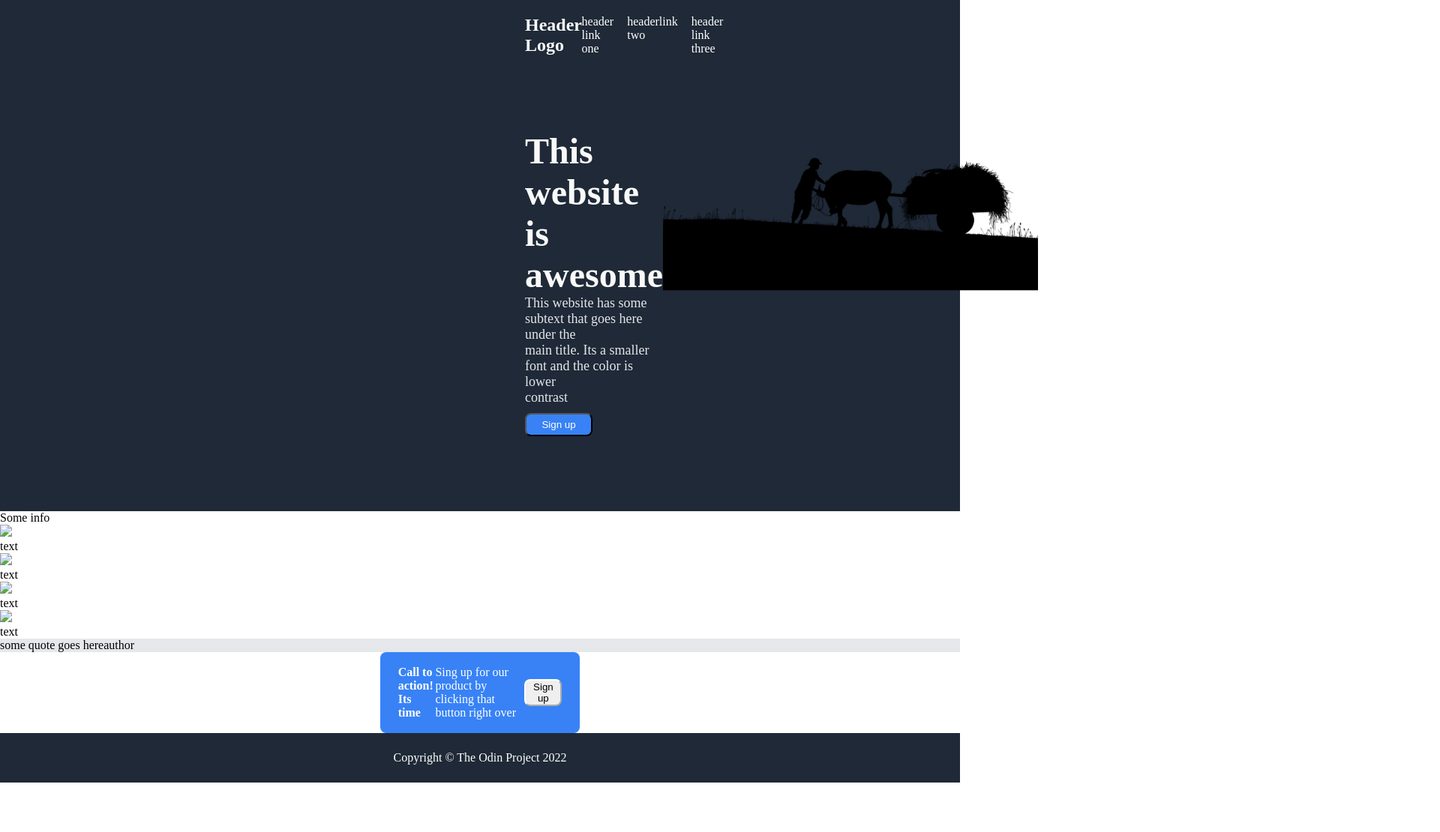
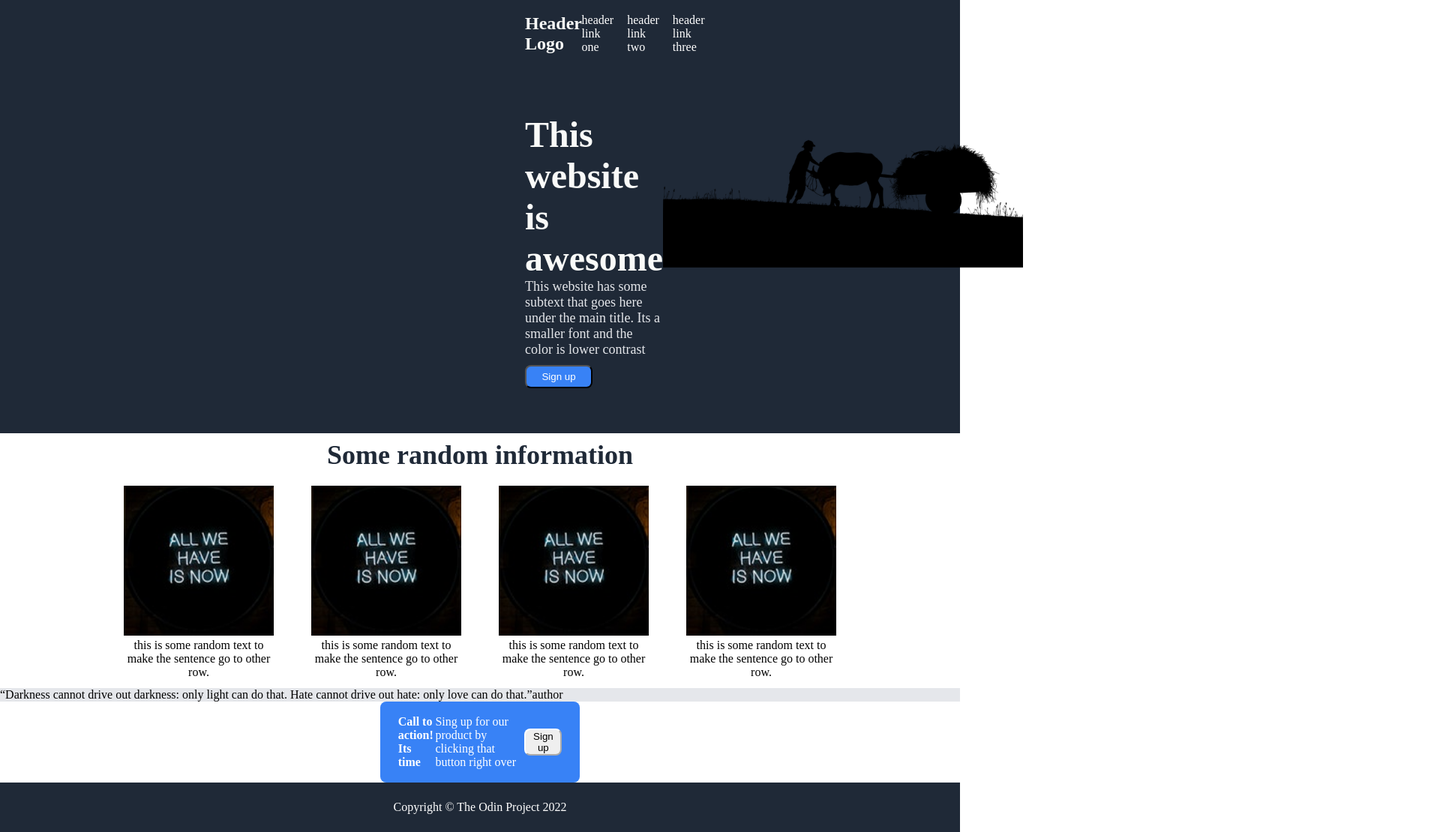
Before and after one commit to gizy95/landing-page, a plain HTML site: page index.html in a window 1280 px wide. Shown: the top 1110 px of the page at 75% size, 1920 px wide, since content can reach past the window. Before the commit the page ends 1044 px from the top, so only its background shows below. Drawn offline with Linux system fonts and the light colour scheme.

Commit message:
edited content div completely with images and text that align under each other

```diff
--- a/index.html
+++ b/index.html
@@ -18,7 +18,7 @@
     <div class="right">
         <ul class="links">
           <li><a href="google.com">header link one</a></li>
-          <li><a href="google.com">headerlink two</a></li>
+          <li><a href="google.com">header link two</a></li>
           <li><a href="google.com">header link three</a></li>
         </ul>
       </div>
@@ -26,11 +26,8 @@
 
       <div class="content">
         <div class="left">
-        <div class="hero">This website is</div>
-        <div class="hero">awesome</div>
-        <div class="hero-text">This website has some subtext that goes here under the</div>
-        <div class="hero-text">main title. Its a smaller font and the color is lower </div>
-        <div class="hero-text">contrast</div>
+        <div class="hero">This website is awesome</div>
+        <div class="hero-text">This website has some subtext that goes here under the main title. Its a smaller font and the color is lower contrast</div>
         <button class="button1" type="button">Sign up</button>
       </div>
       <div class="right">
@@ -39,18 +36,28 @@
       </div>
     </div>
     <div class="info">
-      <div>Some info</div>
-      <img src="#">
-      <div>text</div>
-      <img src="#">
-      <div>text</div>
-      <img src="#">
-      <div>text</div>
-      <img src="#">
-      <div>text</div>
+      <div class="info-header">Some random information </div>
+      <div class="cards">
+        <div class="infos">
+      <img src="img/dark.jpg">
+      <div>this is some random text to make the sentence go to other row.</div>
+    </div>
+    <div class="infos">
+      <img src="img/dark.jpg">
+      <div>this is some random text to make the sentence go to other row.</div>
+    </div>
+    <div class="infos">
+      <img src="img/dark.jpg">
+      <div>this is some random text to make the sentence go to other row.</div>
+    </div>
+    <div class="infos">
+      <img src="img/dark.jpg">
+      <div>this is some random text to make the sentence go to other row.</div>
+    </div>
+    </div>
     </div>
     <div class="quote">
-      <div>some quote goes here</div>
+      <div class="quote-text">“Darkness cannot drive out darkness: only light can do that. Hate cannot drive out hate: only love can do that.”</div>
       <div>author</div>
     </div>
     <div class="sign-up">
--- a/styles.css
+++ b/styles.css
@@ -11,7 +11,7 @@ body{
     flex-direction: column;
     background:#1F2937;
     color: white;
-    padding-bottom: 100px;
+    padding-bottom: 60px;
 
 
 }
@@ -19,7 +19,7 @@ body{
 .top{
     display: flex;
     justify-content: space-between;
-    padding-top: 20px;
+    padding-top: 18px;
 }
 
 .logo{
@@ -44,18 +44,58 @@ a{
 .content{
     display: flex;
     justify-content: space-between;
-    padding-top: 100px;
+    padding-top: 80px;
 }
 
 .hero{
     font-size: 48px;
     font-weight:bolder;
     color:#F9FAF8;
+    max-width: 300px;
 }
 
 .hero-text{
     font-size: 18px;
     color:#E5E7EB;
+    max-width: 400px;
+}
+
+.info{
+    display: flex;
+    flex-direction: column;
+    justify-content: center;
+    padding-bottom: 12px;
+}
+
+.info-header{
+    padding-top: 8px;
+    font-size: 36px;
+    font-weight: bolder;
+    color: #1F2937;
+    text-align: center;
+    padding-bottom: 12px;
+}
+
+
+
+.infos{
+    gap: 4px;
+    display: flex;
+    flex-direction: column;
+    text-align: center;
+    max-width: 200px;
+}
+
+.cards{
+    padding-top: 8px;
+    display: flex;
+    justify-content: center;
+    gap: 50px;
+
+}
+
+.quote-text{
+
 }
 
 .button1{
@@ -124,13 +164,17 @@ a{
 }
 
 .left{
-    margin-left: 700px;
+    padding-left: 700px;
+    display: flex;
+    flex-direction: column;
 }
 .right{
-    margin-right: 700px;
+    padding-right: 700px;
+    display: flex;
+    flex-direction: column;
 }
 
 .image{
     display: flex;
-   width: 500px;
+   width: 480px;
 }
```
Also changed, not shown: img/dark.jpg (added).
